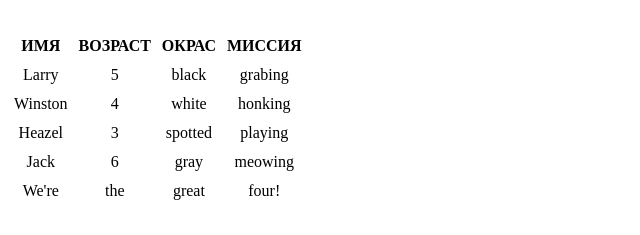
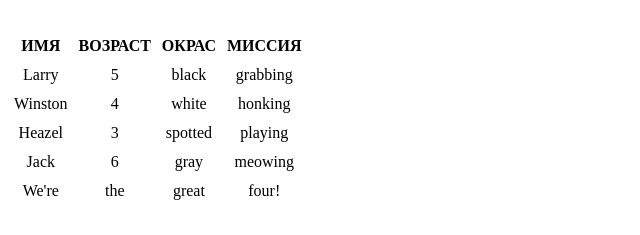
Before and after one commit to leporinskaiasofff/site-for-Larry, a plain HTML site: page index.html in a window 1280 px wide. Shown: the part 419-654 px from the top of the page, 0-640 px from the left. Drawn offline with Linux system fonts and the light colour scheme.

Commit message:
Update index.html

```diff
--- a/index.html
+++ b/index.html
@@ -27,7 +27,7 @@
      <td>Larry</td>
      <td>5</td>
      <td>black</td>
-     <td>grabing</td>
+     <td>grabbing</td>
    </tr>
    <tr align="center">
      <td>Winston</td>
```
